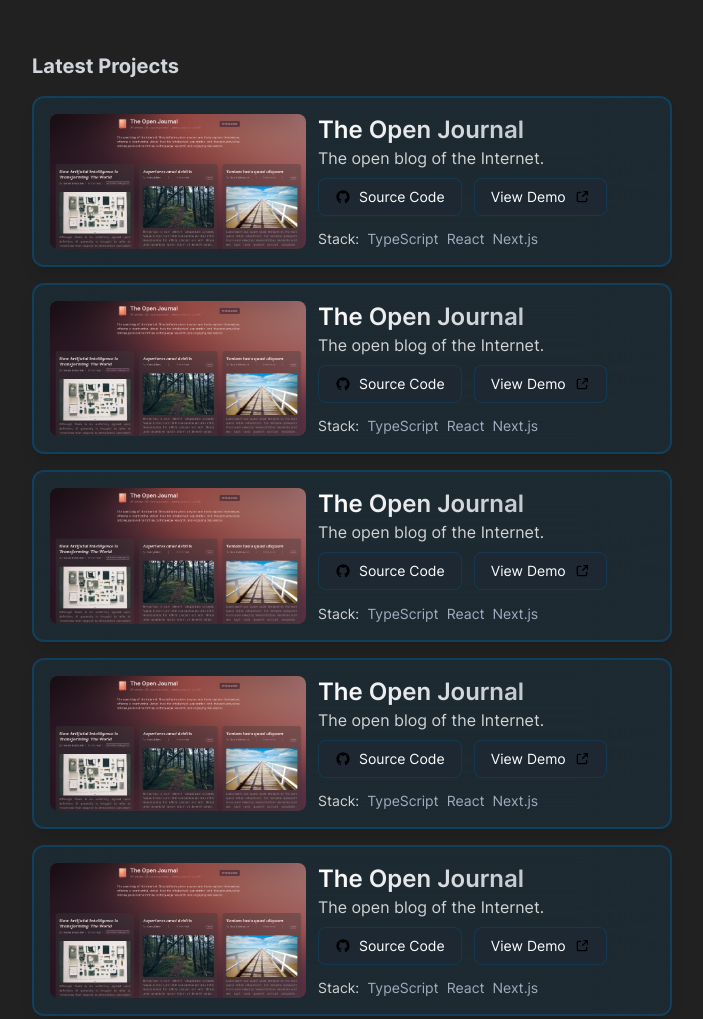
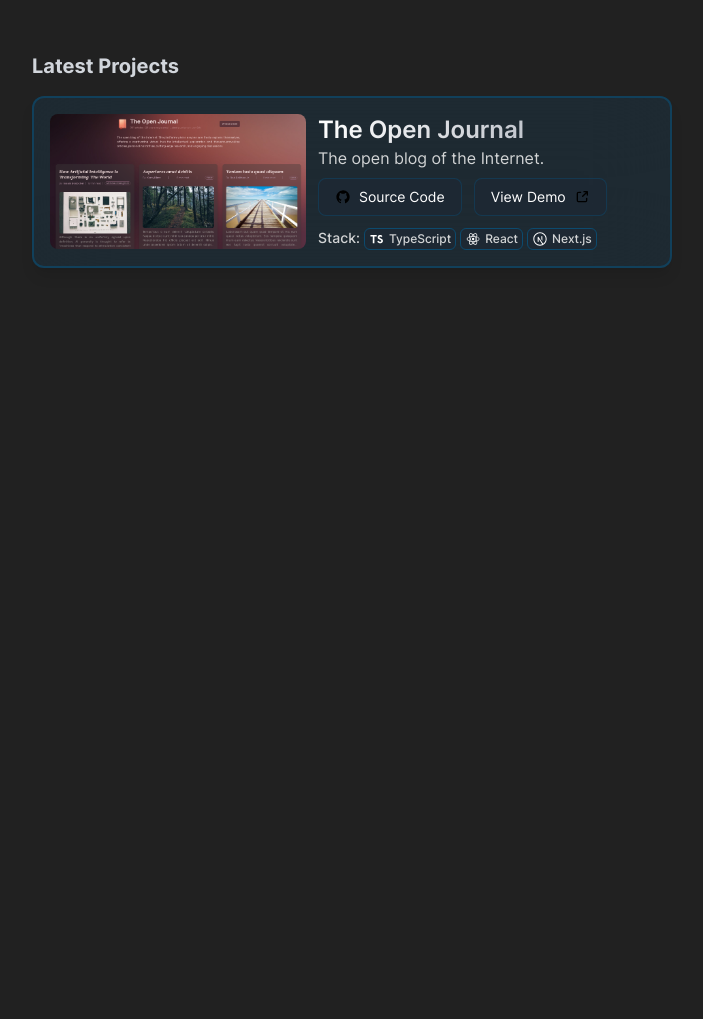
Before and after one commit to Issaminu/website, an Astro site: page / in a window 1280 px wide. Shown: the part 600-1619 px from the top of the page, without its empty margins (288-991 px from the left). After the commit the page ends 900 px from the top, so only its background shows below. Built offline with nearby package versions, Linux system fonts and the light colour scheme; Astro itself is replaced by a stand-in of ours.

Commit message:
Refactor Card component and add Technology component

```diff
--- a/src/components/Card.astro
+++ b/src/components/Card.astro
@@ -2,6 +2,7 @@
 import { Icon } from "astro-icon/components";
 import { Image } from "astro:assets";
 import OpenJournal from "../assets/open journal screenshot.png";
+import Technology from "./Technology.astro";
 interface Props {
   title: string;
   body: string;
@@ -16,7 +17,6 @@
 <li
   class="h-fit group rounded-xl flex flex-col md:flex-row shadow-lg border-2 border-sky-800/50 px-4 py-4 backdrop-blur-2xl bg-[#183f5a]/30 hover:bg-[#a5adb4]/10 transition duration-300 ease-in-out"
 >
-  <!-- <a href={hrefGithub} class="flex flex-row h-full" target="_blank"> -->
   <Image
     class="rounded-lg md:w-64 h-full"
     src={OpenJournal}
@@ -27,7 +27,7 @@
       <h2 class="text-2xl font-semibold silver-gradient">{title}</h2>
       <p>{body}</p>
       <div
-        class="mt-3 mb-2 md:mt-2 flex flex-row justify-around md:justify-normal w-full gap-3 sm:gap-6 md:gap-3 sm:pr-3 md:pr-0"
+        class="mt-3 md:mt-2 flex flex-row justify-around md:justify-normal w-full gap-3 sm:gap-6 md:gap-3 pr-1 sm:pr-3 md:pr-0"
       >
         <a
           href={hrefGithub}
@@ -55,10 +55,13 @@
         </a>
       </div>
     </div>
-    <div class="flex flex-wrap gap-2">
-      <span class="text-sm">Stack:</span>
-      {stack.map((item) => <span class="text-sm text-[#a0aec0]">{item}</span>)}
+    <div class="flex flex-row gap-1 mt-5 md:mt-3">
+      <span class="md:text-sm h-fit mr-2 md:mr-0 pt-0.5 md:pt-0 font-medium"
+        >Stack:</span
+      >
+      <div class="flex flex-wrap w-full gap-2 md:gap-1">
+        {stack.map((item) => <Technology name={item} />)}
+      </div>
     </div>
   </div>
-  <!-- </a> -->
 </li>
--- a/src/components/Technology.astro
+++ b/src/components/Technology.astro
@@ -44,7 +44,7 @@
 
 <a href={links[iconName]} target="_blank">
   <div
-    class="bg-gray-800/40 font-medium px-1 py-0.5 text-xs rounded-md border border-sky-900 flex align-middle items-center justify-center"
+    class="bg-gray-800/40 hover:bg-gray-800 font-medium px-2 md:px-1 py-0.5 md:text-xs rounded-md border border-sky-900 flex align-middle items-center justify-center"
   >
     <Icon name={iconName} class="inline-block w-4 h-4 mr-1 fill-white" />
     {name}
--- a/src/pages/index.astro
+++ b/src/pages/index.astro
@@ -72,36 +72,6 @@
             hrefDemo="https://open-journal.issaminu.com"
             hrefGithub="https://github.com/Issaminu/open-journal"
             stack={["TypeScript", "React", "Next.js"]}
-          /><Card
-            title="The Open Journal"
-            body="The open blog of the Internet."
-            hrefDemo="https://open-journal.issaminu.com"
-            hrefGithub="https://github.com/Issaminu/open-journal"
-            stack={["TypeScript", "React", "Next.js"]}
-          /><Card
-            title="The Open Journal"
-            body="The open blog of the Internet."
-            hrefDemo="https://open-journal.issaminu.com"
-            hrefGithub="https://github.com/Issaminu/open-journal"
-            stack={["TypeScript", "React", "Next.js"]}
-          /><Card
-            title="The Open Journal"
-            body="The open blog of the Internet."
-            hrefDemo="https://open-journal.issaminu.com"
-            hrefGithub="https://github.com/Issaminu/open-journal"
-            stack={["TypeScript", "React", "Next.js"]}
-          /><Card
-            title="The Open Journal"
-            body="The open blog of the Internet."
-            hrefDemo="https://open-journal.issaminu.com"
-            hrefGithub="https://github.com/Issaminu/open-journal"
-            stack={["TypeScript", "React", "Next.js"]}
-          /><Card
-            title="The Open Journal"
-            body="The open blog of the Internet."
-            hrefDemo="https://open-journal.issaminu.com"
-            hrefGithub="https://github.com/Issaminu/open-journal"
-            stack={["TypeScript", "React", "Next.js"]}
           />
         </ul>
       </div>
```
